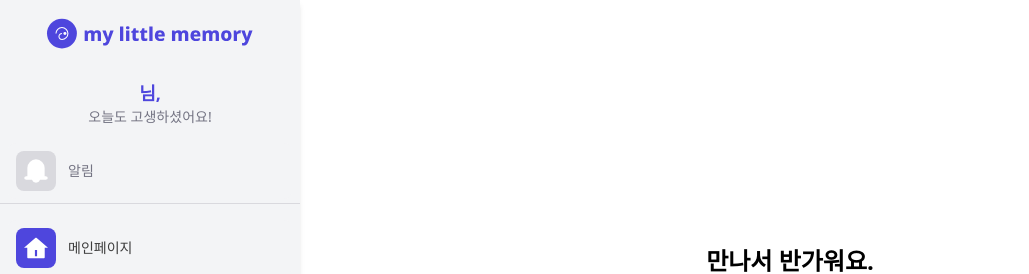
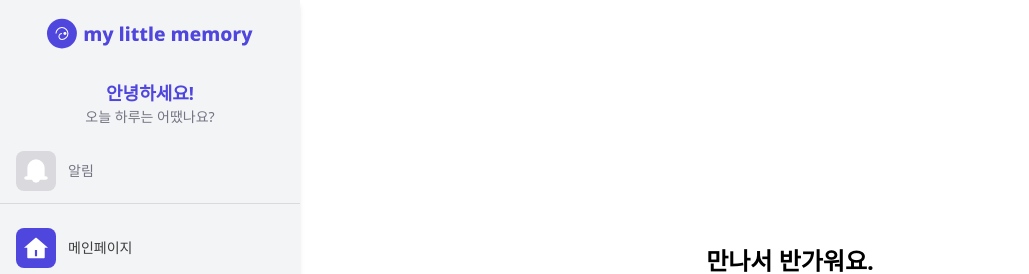
Before and after one commit to ktb-23/malimo-fe, a React (Vite) app: page / in a window 1280 px wide. Shown: the top 274 px of the page, without its empty margins (0-1029 px from the left). Built offline with nearby package versions, Linux system fonts and the light colour scheme.

Commit message:
style: 로그인 안할시 추가

```diff
--- a/src/containers/WebNav.jsx
+++ b/src/containers/WebNav.jsx
@@ -14,16 +14,19 @@ const WebNav = () => {
   const [activeButton, setActiveButton] = useState('home');
   const navigate = useNavigate();
   const [nickname, setNickname] = useState('');
+  const [isLoggedIn, setIsLoggedIn] = useState(false);
 
-  const [storedNickname, setStoredNickname] = useState('');
   useEffect(() => {
     const localNickname = localStorage.getItem('nickname');
-    if (localNickname) {
-      setStoredNickname(localNickname);
+    const accessToken = localStorage.getItem('accesstoken'); // 로그인 상태를 확인하기 위해 토큰 검사
+    if (localNickname && accessToken) {
       setNickname(localNickname);
-      console.log(nickname);
+      setIsLoggedIn(true);
+    } else {
+      setIsLoggedIn(false);
     }
   }, []);
+
   const handleNavClick = (id) => {
     setActiveButton(id);
     if (id === 'mypage') {
@@ -50,8 +53,17 @@ const WebNav = () => {
         <img src={Logo} alt="Logo" className="w-full h-auto" />
       </div>
       <div className="my-2 sm:my-3 md:my-4 px-2 sm:px-3 md:px-4 py-1 sm:py-2 border-b border-gray-200">
-        <h2 className="text-lg sm:text-xl md:text-2xl font-semibold text-[#4E46DD]">{storedNickname}님,</h2>
-        <p className="mb-2 sm:mb-3 text-sm sm:text-base md:text-lg text-gray-300">오늘도 고생하셨어요!</p>
+        {isLoggedIn ? (
+          <>
+            <h2 className="text-lg sm:text-xl md:text-2xl font-semibold text-[#4E46DD]">{nickname}님,</h2>
+            <p className="mb-2 sm:mb-3 text-sm sm:text-base md:text-lg text-gray-300">오늘도 고생하셨어요!</p>
+          </>
+        ) : (
+          <>
+            <h2 className="text-lg sm:text-xl md:text-2xl font-semibold text-[#4E46DD]">안녕하세요!</h2>
+            <p className="mb-2 sm:mb-3 text-sm sm:text-base md:text-lg text-gray-300">오늘 하루는 어땠나요?</p>
+          </>
+        )}
         <div className="text-sm mt-4 sm:mt-6 md:mt-8 ">
           <Navbttn
             key="alert"
--- a/src/routes/router.jsx
+++ b/src/routes/router.jsx
@@ -16,7 +16,6 @@ const AppRouter = () => {
       <Route path="/signup" element={<SignupForm />} />
       <Route path="/main" element={<MainForm />} />
       <Route path="/myform" element={<MyForm />} />
-
       <Route path="*" element={<Navigate to="/" replace />} />
     </Routes>
   );
```
